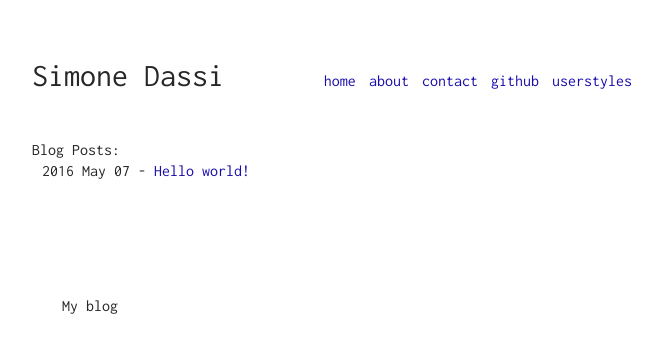
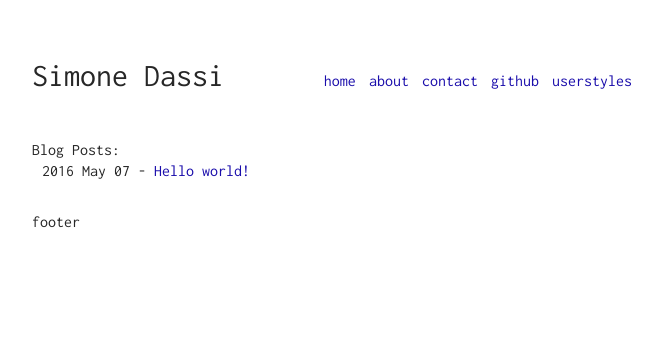
Before and after one commit to SimoDax/simodax.github.io, a Jekyll site: the page built from index.html, in a window 1280 px wide. Shown: the top 353 px of the page, without its empty margins (308-970 px from the left). Built offline with Jekyll 4.4.1, drawn with Linux system fonts in a browser that asks for light colours.

Commit message:
Update index.html

```diff
--- a/index.html
+++ b/index.html
@@ -16,4 +16,6 @@ published: true
     </ul>
 </div>
 
-{% include footer.html %}
+<div class="header">
+    footer
+</div>
```
